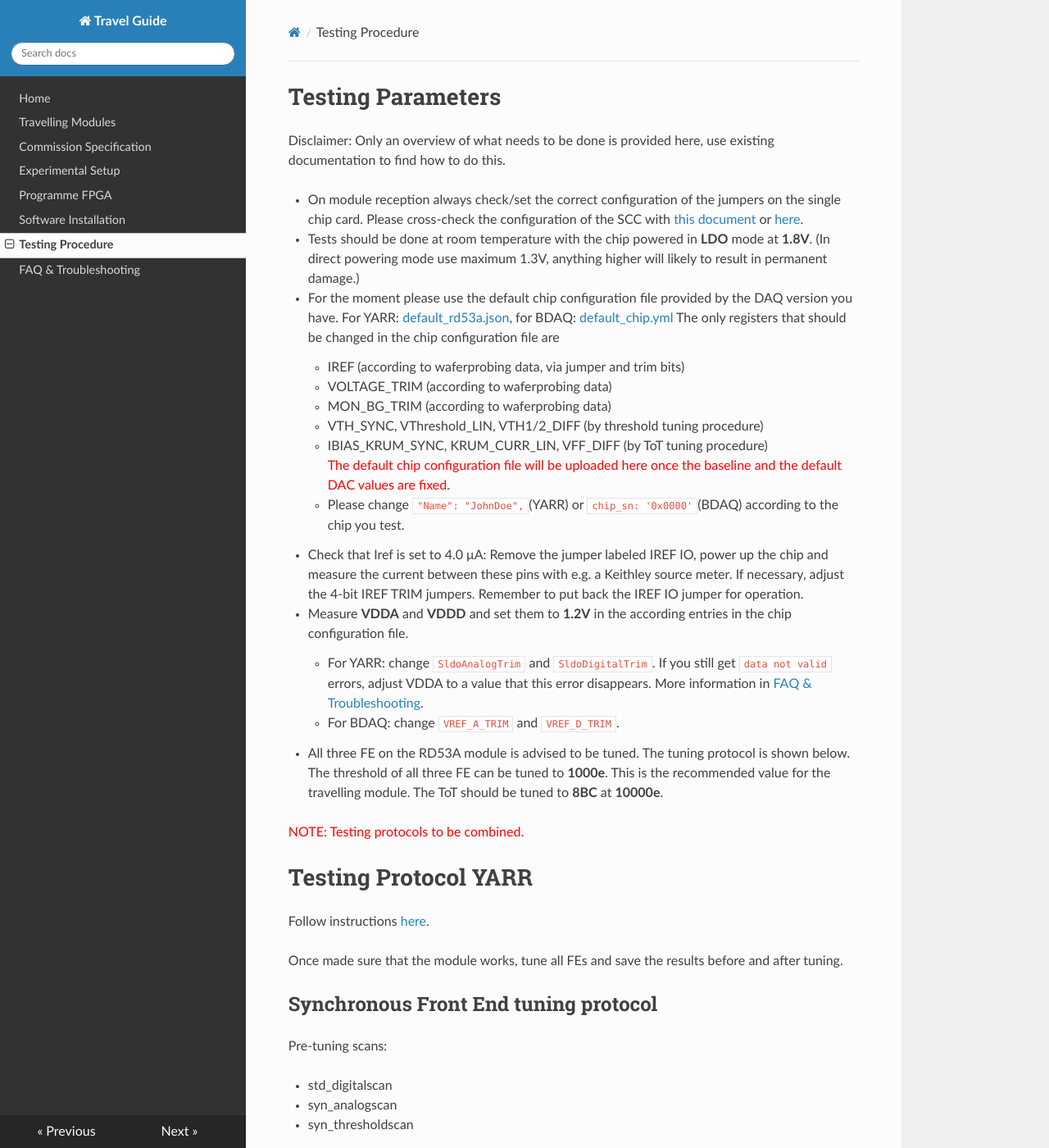
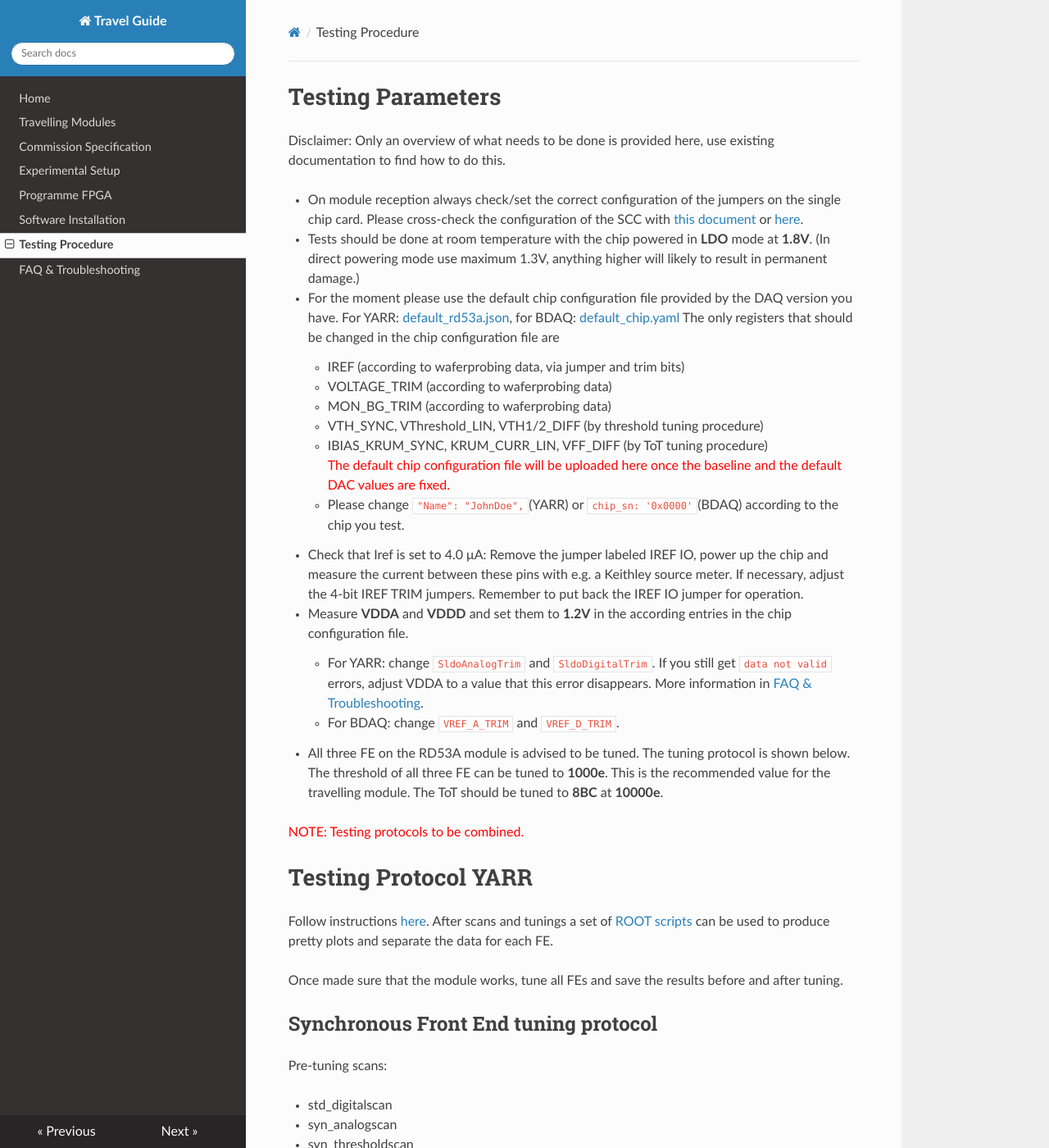
Before and after one commit to lime86/TravellingModule, an MkDocs documentation site: the page built from docs/procedure.md, in a window 1280 px wide and 1400 px high. Shown: the whole window at 82% size. Built offline with MkDocs 1.6.1, drawn with Linux system fonts in a browser that asks for light colours; nearby versions of some CDN libraries; old or Windows-style settings are respelled for this version of MkDocs.

Commit message:
correct config file extension, add link to yarr root scripts

```diff
--- a/docs/procedure.md
+++ b/docs/procedure.md
@@ -11,7 +11,7 @@ use existing documentation to find how to do this.
 	mode at **1.8V**. (In direct powering mode use maximum 1.3V, anything higher will likely to
 	result in permanent damage.)
 
--	For the moment please use the default chip configuration file provided by the DAQ version you have. For YARR: [default_rd53a.json](files/default_rd53a.json), for BDAQ: [default_chip.yml](files/default_chip.yml)
+-	For the moment please use the default chip configuration file provided by the DAQ version you have. For YARR: [default_rd53a.json](files/default_rd53a.json), for BDAQ: [default_chip.yaml](files/default_chip.yaml)
 	The only registers that should be changed in the chip configuration file are
 	- IREF (according to waferprobing data, via jumper and trim bits)
 	- VOLTAGE_TRIM (according to waferprobing data)
@@ -43,7 +43,7 @@ Testing Protocol YARR
 =====================
 
 Follow instructions
-[here](https://yarr.readthedocs.io/en/devel/scanconsole/).
+[here](https://yarr.readthedocs.io/en/devel/scanconsole/). After scans and tunings a set of [ROOT scripts](https://yarr.readthedocs.io/en/devel/rootscripts/) can be used to produce pretty plots and separate the data for each FE.
 
 Once made sure that the module works, tune all FEs and save the results
 before and after tuning.
```
Also changed, not shown: docs/travelmodules.md (+2 -2 lines).
